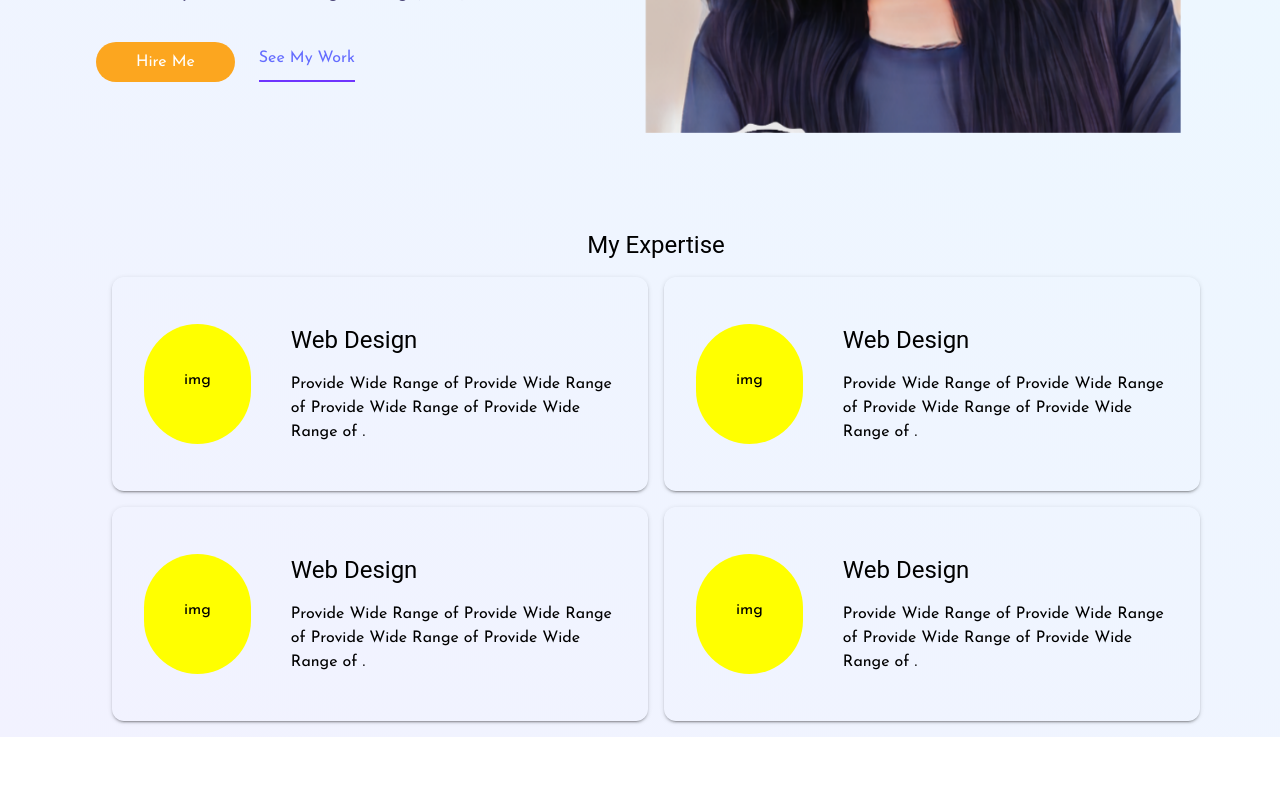
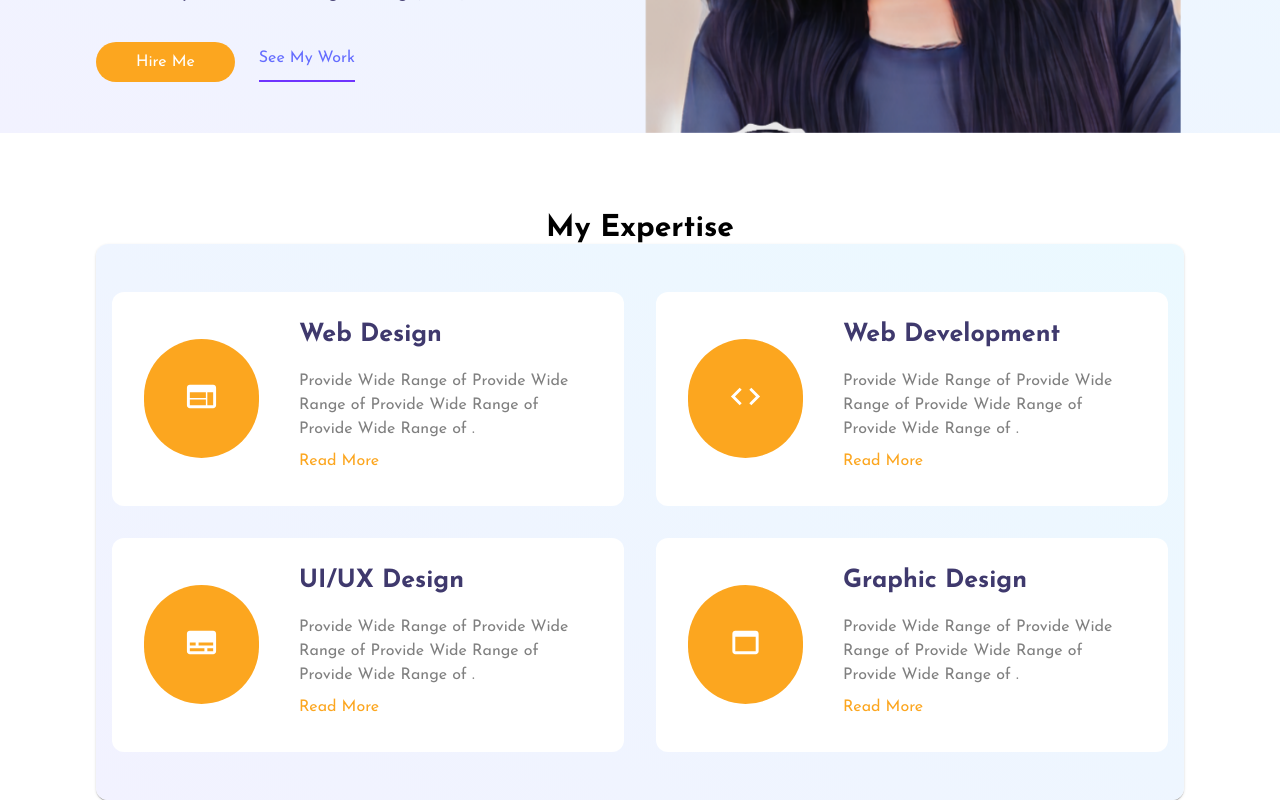
Before and after one commit to shahnajparven/portfolio-fe, a React (Vite) app: page / in a window 1280 px wide. Shown: the part 557-1357 px from the top of the page. Before the commit the page ends 1294 px from the top, so only its background shows below. Built offline with nearby package versions, Linux system fonts and the light colour scheme.

Commit message:
cards shadows

```diff
--- /dev/null
+++ b/src/expertise/Expertise.jsx
@@ -0,0 +1,55 @@
+import { Box, Typography } from "@mui/material";
+import React from "react";
+import Cards from "../pages/cards/Cards";
+import WebIcon from '@mui/icons-material/Web';
+import CodeIcon from '@mui/icons-material/Code';
+import SubtitlesIcon from '@mui/icons-material/Subtitles';
+import WebAssetIcon from '@mui/icons-material/WebAsset';
+const Expertise = () => {
+  return (
+    <Box mt={10} width="100%">
+      <Box>
+        <Typography
+
+          variant="span"
+          fontSize={30}
+          fontWeight='bold'
+          display="flex"
+          justifyContent="center"
+        >
+          My Expertise
+        </Typography>
+        <Box className='expertise' boxShadow={1} borderRadius={3} p={2}>
+        <Box my={4} display="flex" justifyContent="center" flexDirection={{lg:'row', md:'row',sm:'column',xs:'column'}} gap={4}>
+              <Cards
+                emoji={<WebIcon fontSize="large"/>}
+                heading="Web Design"
+                detail="Provide Wide Range of  Provide Wide Range of  Provide Wide Range of  Provide Wide Range of ."
+              />
+               <Cards
+                emoji={<CodeIcon fontSize="large"/>}
+                heading="Web Development"
+                detail="Provide Wide Range of  Provide Wide Range of  Provide Wide Range of  Provide Wide Range of ."
+              />
+               </Box>
+               <Box my={4} display="flex" justifyContent="center" flexDirection={{lg:'row', md:'row',sm:'column',xs:'column'}}   gap={4}>
+              <Cards
+                emoji={<SubtitlesIcon fontSize="large"/>}
+                heading="UI/UX Design"
+                detail="Provide Wide Range of  Provide Wide Range of  Provide Wide Range of  Provide Wide Range of ."
+              />
+               <Cards
+                emoji={<WebAssetIcon fontSize="large"/>}
+                heading="Graphic Design"
+                detail="Provide Wide Range of  Provide Wide Range of  Provide Wide Range of  Provide Wide Range of ."
+              />
+               </Box>
+               </Box>
+          </Box>
+        </Box>
+
+
+  );
+};
+
+export default Expertise;
--- a/src/pages/Home.css
+++ b/src/pages/Home.css
@@ -129,6 +129,14 @@
 
 }
 
+.expertise{
+  background: rgb(242, 242, 255);
+  background: linear-gradient(
+    33deg,
+    rgba(242, 242, 255, 1) 0%,
+    rgba(235, 249, 255, 1) 100%
+  );
+}
 
  @media (max-width: 500px) {
   .banner-text b {
@@ -156,5 +164,4 @@
       font-size: 2rem;
     }
 
-
 }
--- a/src/pages/Home.jsx
+++ b/src/pages/Home.jsx
@@ -1,5 +1,6 @@
 import { Box } from "@mui/material";
 import React from "react";
+import Expertise from "../expertise/Expertise";
 import Banner from "./banner/Banner";
 import Cards from "./cards/Cards";
 import Header from "./header/Header";
@@ -7,10 +8,14 @@ import "./Home.css";
 
 const Home = () => {
   return (
-    <Box px={{lg:12,md:12,sm:2,xs:2}} className="container">
+    <Box >
+    <Box className="container" px={{lg:12,md:12,sm:2,xs:2}}>
       <Header/>
       <Banner/>
-      <Cards/>
+      </Box>
+      <Box px={{lg:12,md:12,sm:2,xs:2}}>
+      <Expertise/>
+      </Box>
     </Box>
   );
 };
--- a/src/pages/cards/Cards.jsx
+++ b/src/pages/cards/Cards.jsx
@@ -3,61 +3,68 @@ import React from "react";
 import profile from "../../assets/profile.png";
 import "../cards/Cards.css";
 
-const Cards = () => {
+const Cards = ({emoji,heading,detail}) => {
   return (
-    <Box mt={10} width="100%"  p={2}>
-      <Box>
-        <Typography className="expertise" variant='h5' display='flex' justifyContent='center'>My Expertise</Typography>
-        <Box my={2} display='flex' justifyContent='center' gap={2}>
-        <Box height={150} width="100%" p={4} boxShadow={2} borderRadius={3} display='flex' justifyContent='center' alignItems='center' >
-          <Box display='flex' justifyContent='center' gap={5}>
-         <Box py={6} px={5} bgcolor='yellow' borderRadius={15}>
-          img
+
+    <Box
+    bgcolor='white'
+            height={150}
+            p={4}
+            // boxShadow={1}
+            borderRadius={3}
+            display="flex"
+            justifyContent="center"
+            alignItems="center"
+            gap={5}
+          >
+         <Box py={5} px={5} bgcolor='#fca61f' borderRadius={15} color='white'>
+          {emoji}
          </Box>
          <Box lineHeight={1.5}>
-          <Typography variant="h5">Web Design</Typography>
-          <Box mt={2}>Provide Wide Range of  Provide Wide Range of  Provide Wide Range of  Provide Wide Range of . </Box>
+          <Typography variant="span"
+          fontSize={25} color='#3f396d' fontWeight='bold'>{heading}</Typography>
+          <Box mt={2} color='gray'>{detail} </Box>
+          <Box my={1} color='#fca61f'> Read More</Box>
          </Box>
          </Box>
-          </Box>
-          <Box height={150} width="100%" p={4} boxShadow={2} borderRadius={3} display='flex' justifyContent='center' alignItems='center' >
-          <Box display='flex' justifyContent='center' gap={5}>
-         <Box py={6} px={5} bgcolor='yellow' borderRadius={15}>
-          img
-         </Box>
-         <Box lineHeight={1.5}>
-          <Typography variant="h5">Web Design</Typography>
-          <Box mt={2}>Provide Wide Range of  Provide Wide Range of  Provide Wide Range of  Provide Wide Range of . </Box>
-         </Box>
-         </Box>
-          </Box>
-        </Box>
-        <Box display='flex' justifyContent='center' gap={2}>
-        <Box height={150} width="100%" p={4} boxShadow={2} borderRadius={3} display='flex' justifyContent='center' alignItems='center' >
-          <Box display='flex' justifyContent='center' gap={5}>
-         <Box py={6} px={5} bgcolor='yellow' borderRadius={15}>
-          img
-         </Box>
-         <Box lineHeight={1.5}>
-          <Typography variant="h5">Web Design</Typography>
-          <Box mt={2}>Provide Wide Range of  Provide Wide Range of  Provide Wide Range of  Provide Wide Range of . </Box>
-         </Box>
-         </Box>
-          </Box>
-          <Box height={150} width="100%" p={4} boxShadow={2} borderRadius={3} display='flex' justifyContent='center' alignItems='center' >
-          <Box display='flex' justifyContent='center' gap={5}>
-         <Box py={6} px={5} bgcolor='yellow' borderRadius={15}>
-          img
-         </Box>
-         <Box lineHeight={1.5}>
-          <Typography variant="h5">Web Design</Typography>
-          <Box mt={2}>Provide Wide Range of  Provide Wide Range of  Provide Wide Range of  Provide Wide Range of . </Box>
-         </Box>
-         </Box>
-          </Box>
-        </Box>
-      </Box>
-    </Box>
+
+        //  <Box height={150} width="100%" p={4} boxShadow={2} borderRadius={3} display='flex' justifyContent='center' alignItems='center' >
+        // <Box display='flex' justifyContent='center' gap={5}>
+        //  <Box py={6} px={5} bgcolor='yellow' borderRadius={15}>
+        //   img
+        //  </Box>
+        //  <Box lineHeight={1.5}>
+        //   <Typography variant="h5">Web Development</Typography>
+        //   <Box mt={2}>Provide Wide Range of  Provide Wide Range of  Provide Wide Range of  Provide Wide Range of . </Box>
+        //  </Box>
+        //  </Box>
+        //   </Box>
+        // </Box>
+        // <Box display='flex' justifyContent='center' gap={2}>
+        // <Box height={150} width="100%" p={4} boxShadow={2} borderRadius={3} display='flex' justifyContent='center' alignItems='center' >
+        //   <Box display='flex' justifyContent='center' gap={5}>
+        //  <Box py={6} px={5} bgcolor='yellow' borderRadius={15}>
+        //   img
+        //  </Box>
+        //  <Box lineHeight={1.5}>
+        //   <Typography variant="h5">Web Design</Typography>
+        //   <Box mt={2}>Provide Wide Range of  Provide Wide Range of  Provide Wide Range of  Provide Wide Range of . </Box>
+        //  </Box>
+        //  </Box>
+        //   </Box>
+        //   <Box height={150} width="100%" p={4} boxShadow={2} borderRadius={3} display='flex' justifyContent='center' alignItems='center' >
+        //   <Box display='flex' justifyContent='center' gap={5}>
+        //  <Box py={6} px={5} bgcolor='yellow' borderRadius={15}>
+        //   img
+        //  </Box>
+        //  <Box lineHeight={1.5}>
+        //   <Typography variant="h5">Web Design</Typography>
+        //   <Box mt={2}>Provide Wide Range of  Provide Wide Range of  Provide Wide Range of  Provide Wide Range of . </Box>
+        //  </Box>
+        //  </Box>
+        //   </Box>
+
+
   );
 };
 
```
